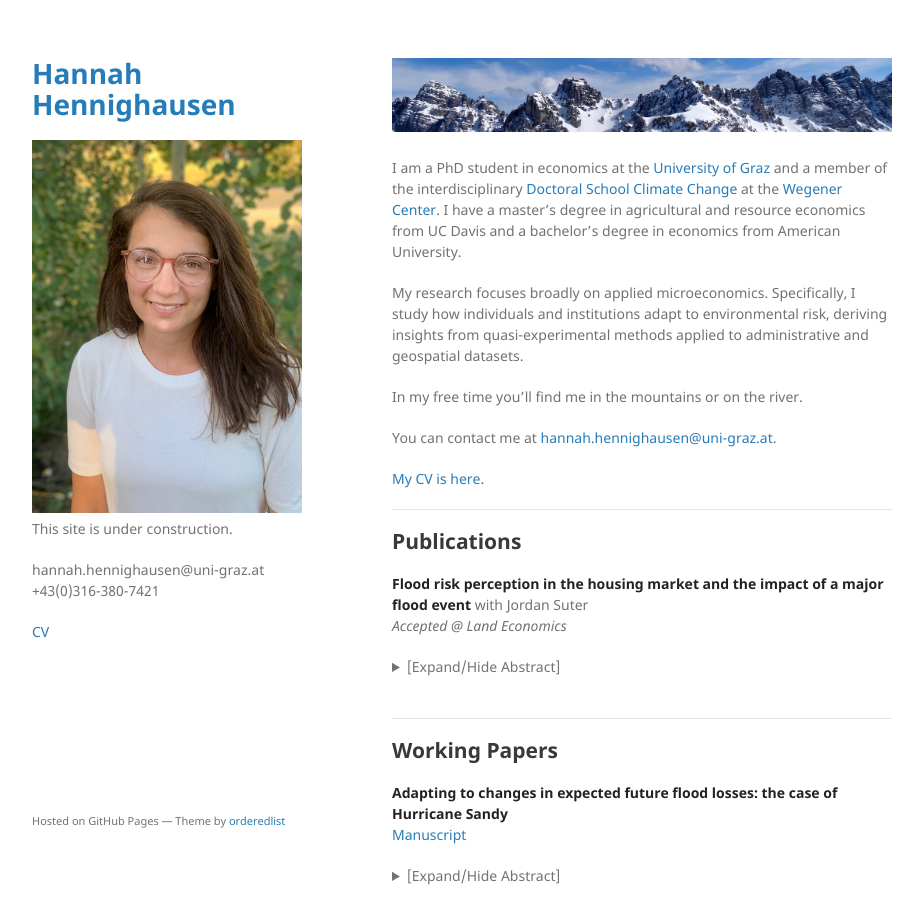
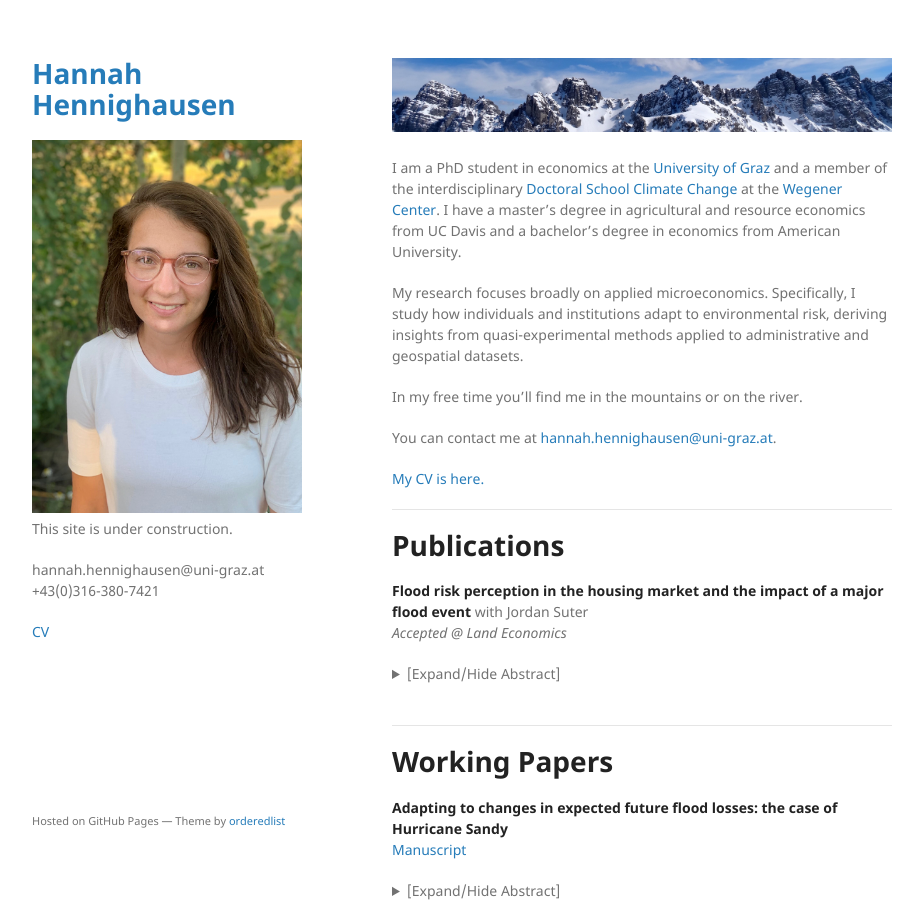
Before and after one commit to hannahhennighausen/hannahhennighausen.github.io, a Jekyll site: the page built from index.md, in a window 1280 px wide and 900 px high. Shown: the whole window, without its empty margins (178-1101 px from the left). Built offline with Jekyll 4.4.1, drawn with Linux system fonts in a browser that asks for light colours.

```diff
--- a/index.md
+++ b/index.md
@@ -15,7 +15,7 @@ You can contact me at [hannah.hennighausen@uni-graz.at](mailto:hannah.hennighaus
 
 * * *
 
-## Publications
+# Publications
 
 **Flood risk perception in the housing market and the impact of a major flood event** with Jordan Suter <br />
 _Accepted @ Land Economics_
@@ -29,7 +29,7 @@ The impact of flood events on flood risk perception has important implications f
 
 * * *
 
-## Working Papers
+# Working Papers
 
 **Adapting to changes in expected future flood losses: the case of Hurricane Sandy** <br />
 [Manuscript](https://hannahhennighausen.github.io/Papers/SandyInsurance.pdf)
@@ -50,7 +50,7 @@ Will be added soon.
 
 * * *
 
-## Other Projects
+# Other Projects
 
 **Sandy's effect on neighborhood demographics and implications for resiliency** <br />
 
@@ -62,7 +62,7 @@ Will be added soon.
 
 * * *
 
-## Teaching
+# Teaching
 
 **Instructor** <br />
 Quantitative Methods in Economic Research, Fall 2019, University of Graz <br />
```
